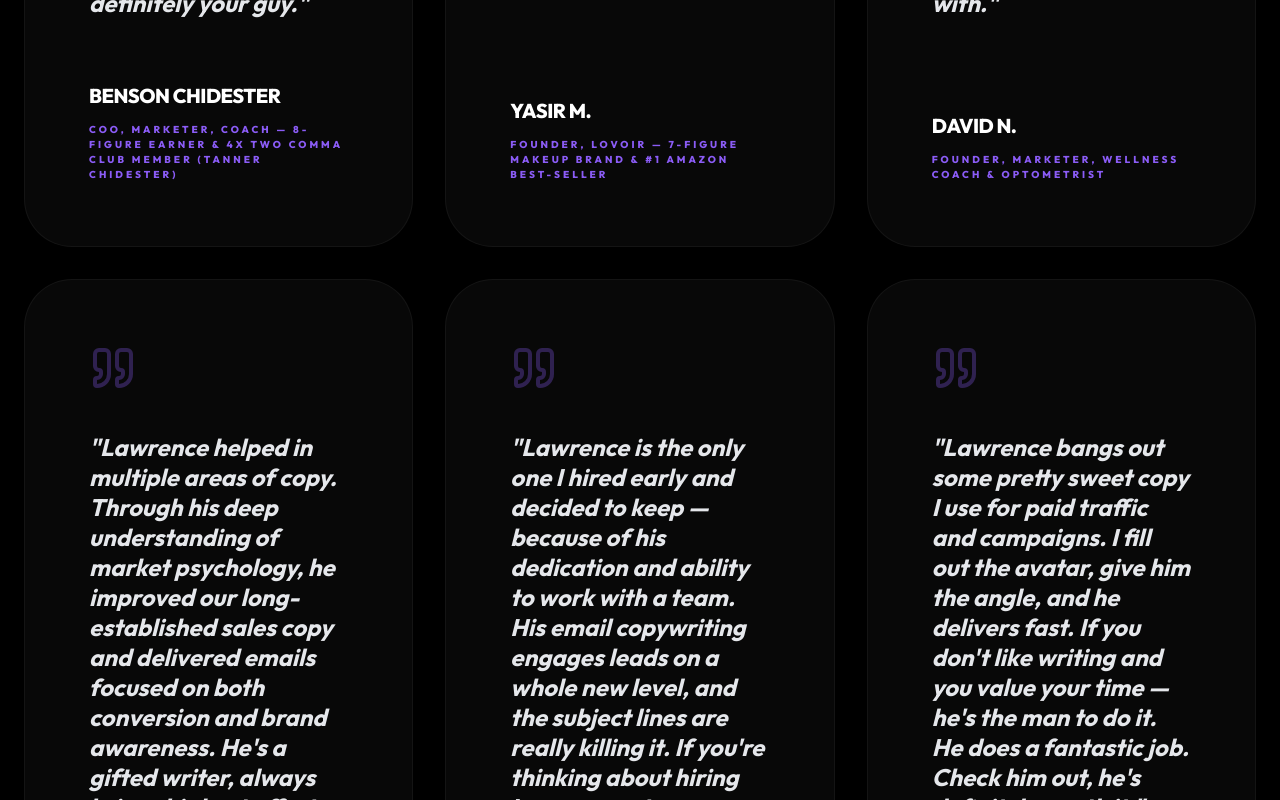
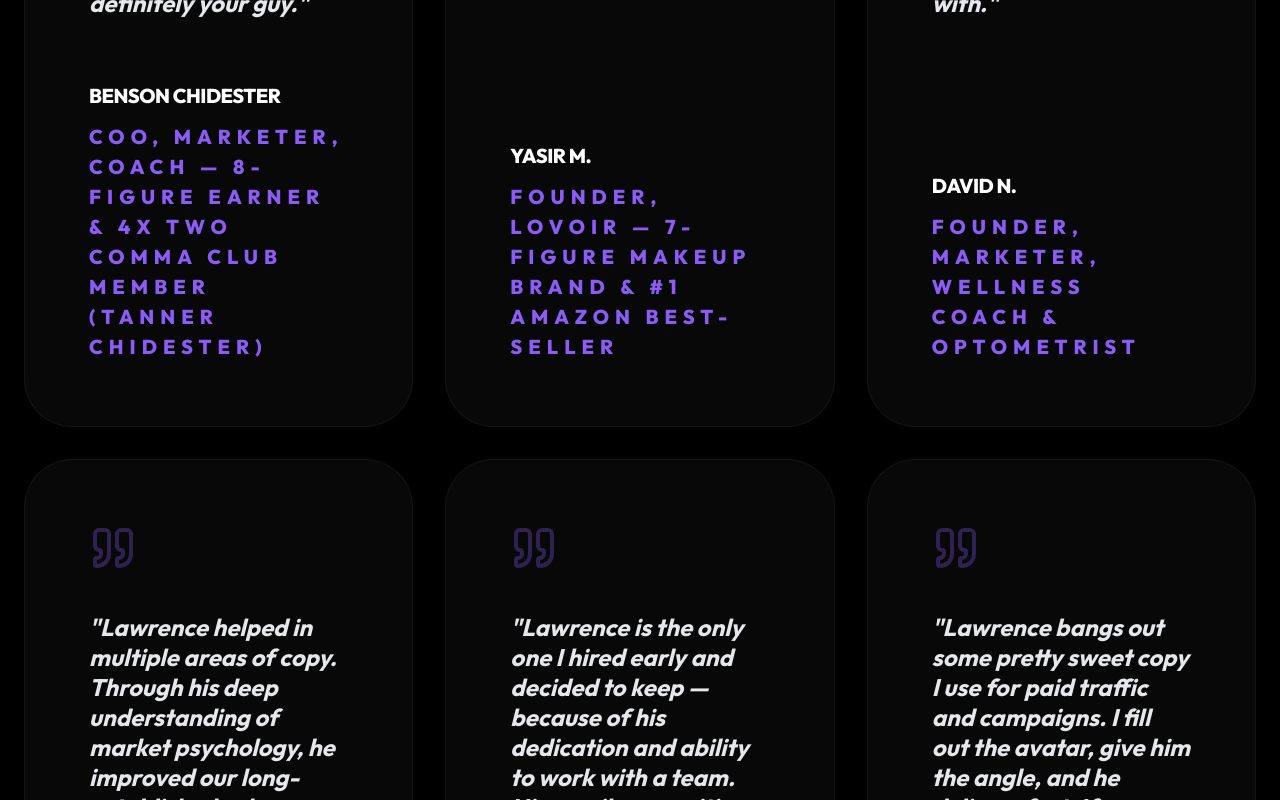
Before and after one commit to drivenlytics/drivenlytics, a React (Vite) app in the folder web_build/: page / in a window 1280 px wide. Shown: the part 5340-6140 px from the top of the page. Built offline with nearby package versions, Linux system fonts and the light colour scheme.

Commit message:
Design: Adjust testimonial and contact section spacing

```diff
--- a/web_build/src/components/Sections.tsx
+++ b/web_build/src/components/Sections.tsx
@@ -251,7 +251,7 @@ export const Testimonials = () => {
   ];
 
   return (
-    <section id="testimonials" className="pt-[60px] pb-40 px-6 bg-black">
+    <section id="testimonials" className="pt-[60px] pb-20 px-6 bg-black">
       <div className="max-w-7xl mx-auto">
         <div className="mb-32 text-center">
           <span className="text-brand-purple font-black uppercase tracking-[0.4em] text-[30px] mb-6 block">The Proof</span>
@@ -271,7 +271,7 @@ export const Testimonials = () => {
               <p className="text-2xl text-gray-200 font-bold mb-16 flex-grow leading-tight italic">"{t.quote}"</p>
               <div>
                 <div className="text-xl font-black uppercase tracking-tight text-white">{t.name}</div>
-                <div className="text-[10px] text-brand-purple font-black uppercase tracking-[0.3em] mt-3">{t.title}</div>
+                <div className="text-[20px] text-brand-purple font-black uppercase tracking-[0.3em] mt-3">{t.title}</div>
               </div>
             </motion.div>
           ))}
@@ -282,7 +282,7 @@ export const Testimonials = () => {
 };
 
 export const Contact = () => (
-  <section className="py-48 px-6 relative overflow-hidden">
+  <section className="py-24 px-6 relative overflow-hidden">
     <div className="max-w-6xl mx-auto text-center relative z-10">
       <motion.div
         initial={{ opacity: 0, scale: 0.9 }}
```
